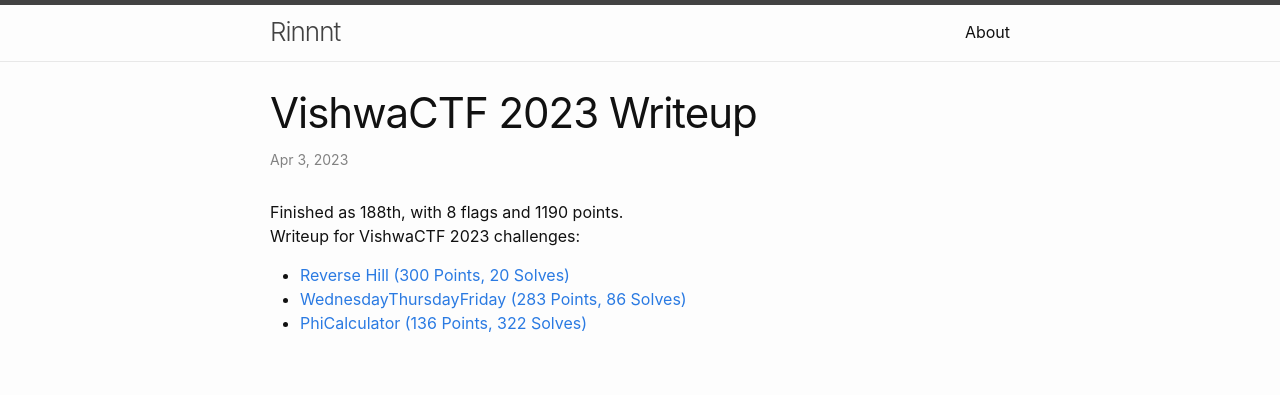
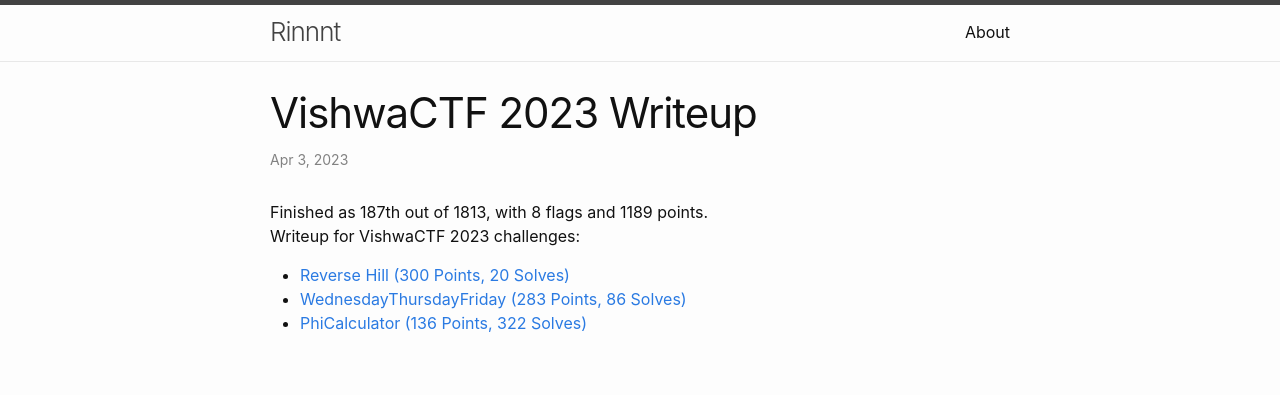
Before and after one commit to Rinnnt/Rinnnt.github.io, a Jekyll site: the page built from _posts/2023-04-03-vishwactf-2023-writeup.md, in a window 1280 px wide and 900 px high. Shown: the top 395 px of the window. Built offline with Jekyll 4.4.1, drawn with Linux system fonts in a browser that asks for light colours; comment, search, counter and statistics services are not loaded.

Commit message:
Fix2 vishwactf writeup

```diff
--- a/_posts/2023-04-03-vishwactf-2023-writeup.md
+++ b/_posts/2023-04-03-vishwactf-2023-writeup.md
@@ -6,7 +6,7 @@
 excerpt_separator: <!--more-->
 ---
 
-Finished as 188th, with 8 flags and 1190 points.<br>
+Finished as 187th out of 1813, with 8 flags and 1189 points.<br>
 Writeup for VishwaCTF 2023 challenges:
 - [Reverse Hill (300 Points, 20 Solves)](#reverse-hill-300-points-20-solves)
 - [WednesdayThursdayFriday (283 Points, 86 Solves)](#wednesday-thursday-friday-283-points-86-solves)
```
